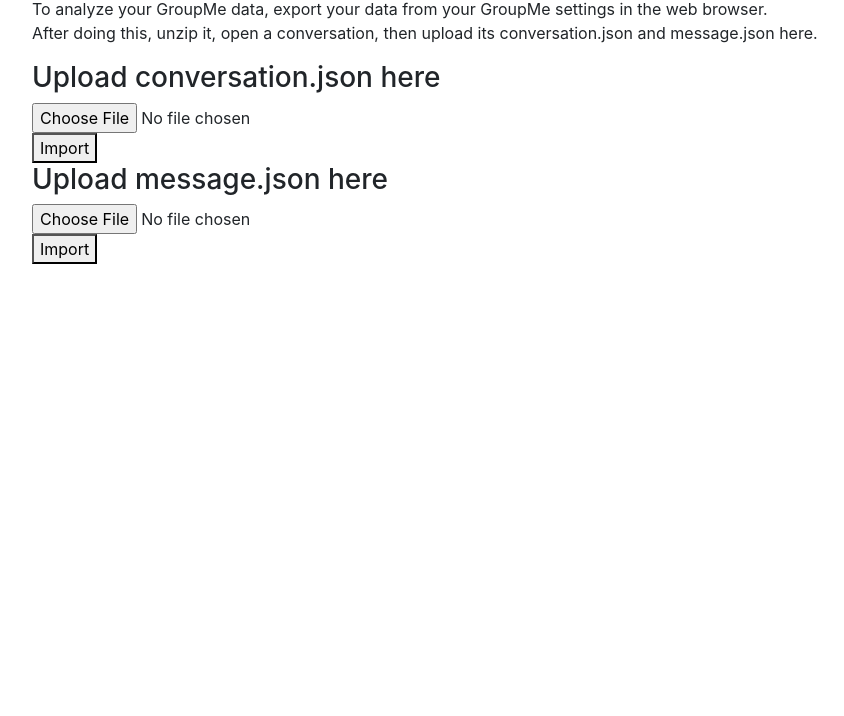
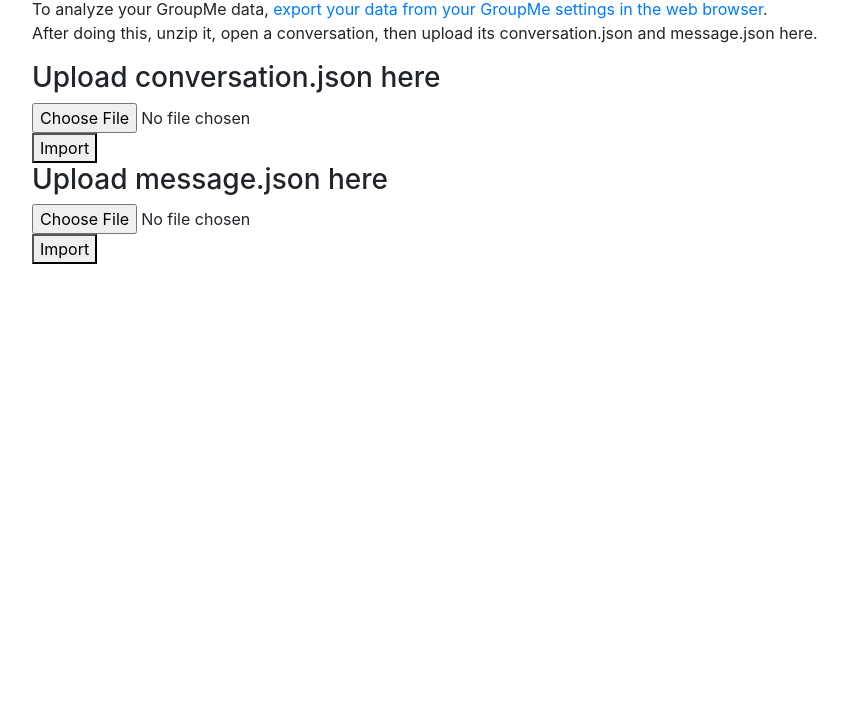
Before and after one commit to ajivoin/groupme-analysis, a plain HTML site: page index.html in a window 1280 px wide. Shown: the part 84-800 px from the top of the page, without its empty margins (28-872 px from the left). Drawn offline with nearby package versions, Linux system fonts and the light colour scheme.

Commit message:
Update index.html

```diff
--- a/index.html
+++ b/index.html
@@ -19,7 +19,7 @@
 <body>
     <script src="https://cdnjs.cloudflare.com/ajax/libs/Chart.js/2.7.3/Chart.bundle.js"></script>
     <h1>GroupMe Analysis<span id="groupNameLabel"><span></h1>
-    <p id="helpText">To analyze your GroupMe data, export your data from your GroupMe settings in the web browser.
+    <p id="helpText">To analyze your GroupMe data, <a href="https://web.groupme.com/profile/export" target="_blank">export your data from your GroupMe settings in the web browser</a>.
         <br/> After doing this, unzip it, open a conversation, then upload its conversation.json and message.json here.
     </p>
     <h3 id="conHeader">Upload conversation.json here</h3>
```
